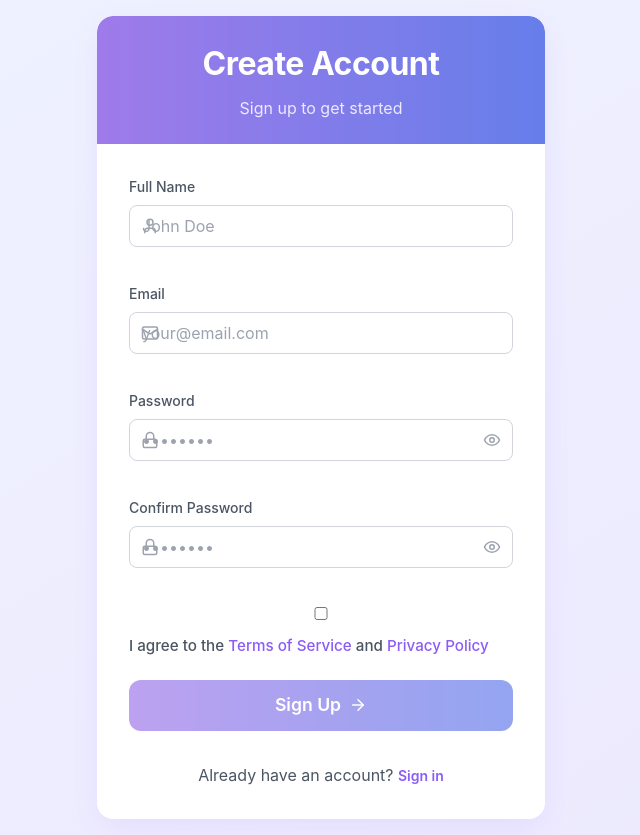
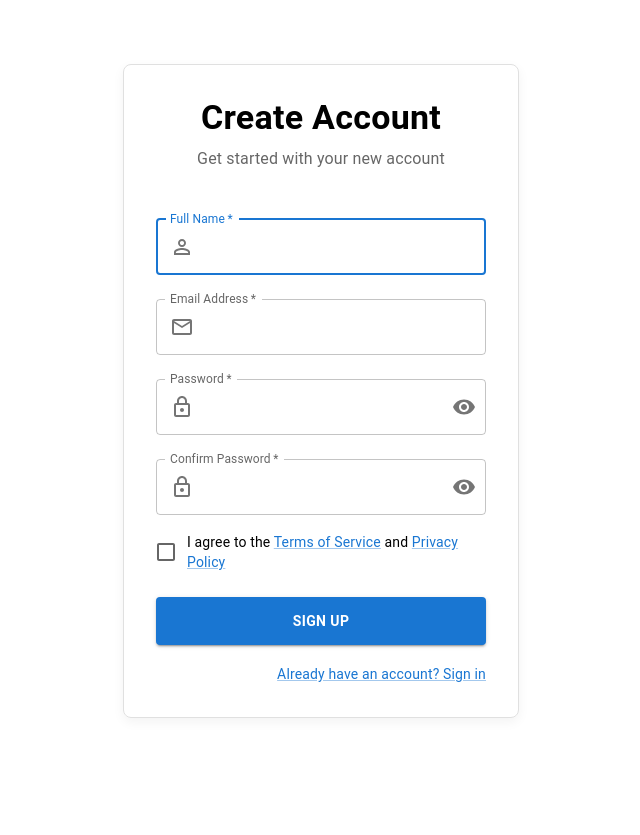
Before and after one commit to zidioteam6/Enterprise-Expense-Management1.1, a React (Create React App) app in the folder expense-management/: page /signup in a window 1280 px wide. Shown: the whole page, without its empty margins (319-959 px from the left). After the commit the page ends 800 px from the top, so only its background shows below. Built offline with nearby package versions, Linux system fonts and the light colour scheme.

Commit message:
Updateddependencies and refactor SignupPage and AdminDashboard components for improved UI and functionality. Upgrade @emotion and @mui packages for better styling and performance. Enhanced data fetching logic in AdminDashbo.

```diff
--- a/expense-management/src/pages/SignupPage.jsx
+++ b/expense-management/src/pages/SignupPage.jsx
@@ -1,6 +1,26 @@
 import React, { useState } from 'react';
-import { Link, useNavigate } from 'react-router-dom';
-import { User, Mail, Lock, EyeOff, Eye, ArrowRight } from 'lucide-react';
+import { Link as RouterLink, useNavigate } from 'react-router-dom';
+import {
+  Container,
+  Box,
+  Typography,
+  TextField,
+  Button,
+  Checkbox,
+  FormControlLabel,
+  Link,
+  Grid,
+  CircularProgress,
+  InputAdornment,
+  IconButton
+} from '@mui/material';
+import {
+  PersonOutline,
+  MailOutline,
+  LockOutlined,
+  Visibility,
+  VisibilityOff
+} from '@mui/icons-material';
 import { useAuth } from '../context/AuthContext';
 
 export default function SignupPage() {
@@ -24,6 +44,10 @@ export default function SignupPage() {
       setError("Passwords don't match!");
       return;
     }
+    if (!acceptTerms) {
+        setError("You must accept the terms and conditions.");
+        return;
+    }
 
     setIsSubmitting(true);
 
@@ -44,178 +68,162 @@ export default function SignupPage() {
   };
 
   return (
-    <div className="login-container">
-      <div className="login-card" style={{ padding: '0', boxShadow: '0 10px 32px -8px rgba(139,92,246,0.15)' }}>
-        <div className="login-header" style={{ borderTopLeftRadius: '1rem', borderTopRightRadius: '1rem' }}>
-          <h2 style={{ fontSize: '2rem', fontWeight: 'bold', letterSpacing: '-0.5px' }}>Create Account</h2>
-          <p style={{ fontSize: '1rem', marginTop: '0.5rem' }}>Sign up to get started</p>
-        </div>
-        <div className="login-form" style={{ padding: '2rem' }}>
-          <form onSubmit={handleSubmit} className="space-y-5">
+    <Container component="main" maxWidth="xs">
+      <Box
+        sx={{
+          marginTop: 8,
+          display: 'flex',
+          flexDirection: 'column',
+          alignItems: 'center',
+          p: 4,
+          border: '1px solid #e0e0e0',
+          borderRadius: 2,
+          boxShadow: '0 4px 12px rgba(0,0,0,0.05)'
+        }}
+      >
+        <Typography component="h1" variant="h4" sx={{ fontWeight: 'bold', mb: 1 }}>
+          Create Account
+        </Typography>
+        <Typography component="p" variant="body1" color="textSecondary" sx={{ mb: 3 }}>
+          Get started with your new account
+        </Typography>
+        <Box component="form" onSubmit={handleSubmit} noValidate sx={{ mt: 1 }}>
           {error && (
-              <div className="error-message" style={{ background: '#FEE2E2', color: '#B91C1C', borderRadius: '0.5rem', padding: '0.75rem 1rem', marginBottom: '1rem', fontWeight: 500, fontSize: '0.95rem', textAlign: 'center' }}>
+            <Typography color="error" align="center" sx={{ mb: 2 }}>
               {error}
-              </div>
+            </Typography>
           )}
-            {/* Full Name input */}
-            <div className="form-group">
-              <label htmlFor="fullName">Full Name</label>
-              <div className="input-container">
-                <span className="icon">
-                  <User size={18} />
-                </span>
-                <input
+          <TextField
+            margin="normal"
+            required
+            fullWidth
             id="fullName"
-                  type="text"
+            label="Full Name"
+            name="fullName"
+            autoComplete="name"
+            autoFocus
             value={fullName}
             onChange={(e) => setFullName(e.target.value)}
-                  placeholder="John Doe"
+            InputProps={{
+              startAdornment: (
+                <InputAdornment position="start">
+                  <PersonOutline />
+                </InputAdornment>
+              ),
+            }}
+          />
+          <TextField
+            margin="normal"
             required
-                  autoComplete="name"
-                />
-              </div>
-            </div>
-            {/* Email input */}
-            <div className="form-group">
-              <label htmlFor="email">Email</label>
-              <div className="input-container">
-                <span className="icon">
-                  <Mail size={18} />
-                </span>
-                <input
+            fullWidth
             id="email"
-                  type="email"
+            label="Email Address"
+            name="email"
+            autoComplete="email"
             value={email}
             onChange={(e) => setEmail(e.target.value)}
-                  placeholder="your@email.com"
+             InputProps={{
+              startAdornment: (
+                <InputAdornment position="start">
+                  <MailOutline />
+                </InputAdornment>
+              ),
+            }}
+          />
+          <TextField
+            margin="normal"
             required
-                  autoComplete="email"
-                />
-              </div>
-            </div>
-            {/* Password input */}
-            <div className="form-group">
-              <label htmlFor="password">Password</label>
-              <div className="input-container">
-                <span className="icon">
-                  <Lock size={18} />
-                </span>
-                <input
+            fullWidth
+            name="password"
+            label="Password"
+            type={showPassword ? 'text' : 'password'}
             id="password"
-                  type={showPassword ? 'text' : 'password'}
+            autoComplete="new-password"
             value={password}
             onChange={(e) => setPassword(e.target.value)}
-                  placeholder="••••••••"
+            InputProps={{
+              startAdornment: (
+                <InputAdornment position="start">
+                  <LockOutlined />
+                </InputAdornment>
+              ),
+              endAdornment: (
+                <InputAdornment position="end">
+                  <IconButton
+                    aria-label="toggle password visibility"
+                    onClick={() => setShowPassword(!showPassword)}
+                    edge="end"
+                  >
+                    {showPassword ? <VisibilityOff /> : <Visibility />}
+                  </IconButton>
+                </InputAdornment>
+              )
+            }}
+          />
+           <TextField
+            margin="normal"
             required
+            fullWidth
+            name="confirmPassword"
+            label="Confirm Password"
+            type={showConfirmPassword ? 'text' : 'password'}
+            id="confirmPassword"
             autoComplete="new-password"
-                />
-                <button
-                  type="button"
-                  className="toggle-password"
-                  onClick={() => setShowPassword(!showPassword)}
-                  tabIndex={-1}
-                  aria-label={showPassword ? 'Hide password' : 'Show password'}
-                >
-                  {showPassword ? <EyeOff size={18} /> : <Eye size={18} />}
-                </button>
-              </div>
-            </div>
-            {/* Confirm Password input */}
-            <div className="form-group">
-              <label htmlFor="confirmPassword">Confirm Password</label>
-              <div className="input-container">
-                <span className="icon">
-                  <Lock size={18} />
-                </span>
-                <input
-                  id="confirmPassword"
-                  type={showConfirmPassword ? 'text' : 'password'}
             value={confirmPassword}
             onChange={(e) => setConfirmPassword(e.target.value)}
-                  placeholder="••••••••"
-                  required
-                  autoComplete="new-password"
+            InputProps={{
+              startAdornment: (
+                <InputAdornment position="start">
+                  <LockOutlined />
+                </InputAdornment>
+              ),
+              endAdornment: (
+                <InputAdornment position="end">
+                  <IconButton
+                    aria-label="toggle confirm password visibility"
+                    onClick={() => setShowConfirmPassword(!showConfirmPassword)}
+                    edge="end"
+                  >
+                    {showConfirmPassword ? <VisibilityOff /> : <Visibility />}
+                  </IconButton>
+                </InputAdornment>
+              )
+            }}
           />
-                <button
-                  type="button"
-                  className="toggle-password"
-                  onClick={() => setShowConfirmPassword(!showConfirmPassword)}
-                  tabIndex={-1}
-                  aria-label={showConfirmPassword ? 'Hide password' : 'Show password'}
+          <FormControlLabel
+            control={<Checkbox value="allowExtraEmails" color="primary" checked={acceptTerms} onChange={(e) => setAcceptTerms(e.target.checked)} />}
+            label={
+                <Typography variant="body2">
+                    I agree to the{' '}
+                    <Link component={RouterLink} to="/terms" variant="body2">
+                        Terms of Service
+                    </Link>
+                    {' and '}
+                    <Link component={RouterLink} to="/privacy" variant="body2">
+                        Privacy Policy
+                    </Link>
+                </Typography>
+            }
+            sx={{ mt: 1 }}
+          />
+          <Button
+            type="submit"
+            fullWidth
+            variant="contained"
+            sx={{ mt: 3, mb: 2, py: 1.5, fontWeight: 'bold' }}
+            disabled={isSubmitting}
           >
-                  {showConfirmPassword ? <EyeOff size={18} /> : <Eye size={18} />}
-                </button>
-              </div>
-            </div>
-            {/* Terms and Conditions */}
-            <div className="form-group" style={{ marginBottom: '1.5rem' }}>
-              <label className="remember-me terms-checkbox" style={{ alignItems: 'flex-start', gap: '0.5rem', cursor: 'pointer' }}>
-                <input
-                  type="checkbox"
-                  checked={acceptTerms}
-                  onChange={(e) => setAcceptTerms(e.target.checked)}
-                  required
-                  style={{ accentColor: '#8B5CF6', marginTop: '0.2rem' }}
-                />
-                <span style={{ fontSize: '0.95rem', color: '#4B5563' }}>
-                  I agree to the{' '}
-                  <Link to="/terms" className="terms-link">Terms of Service</Link>{' '}and{' '}
-                  <Link to="/privacy" className="terms-link">Privacy Policy</Link>
-                </span>
-              </label>
-            </div>
-            {/* Submit button */}
-            <button
-              type="submit"
-              disabled={isSubmitting || !acceptTerms}
-              className="login-button"
-              style={{ fontSize: '1.1rem', fontWeight: 600, padding: '0.75rem 0', marginTop: '0.5rem', borderRadius: '0.75rem' }}
-            >
-              {isSubmitting ? (
-                <>
-                  <svg
-                    className="spinner"
-                    width="20"
-                    height="20"
-                    viewBox="0 0 24 24"
-                    xmlns="http://www.w3.org/2000/svg"
-                  >
-                    <circle
-                      className="opacity-25"
-                      cx="12"
-                      cy="12"
-                      r="10"
-                      stroke="currentColor"
-                      strokeWidth="4"
-                      fill="none"
-                    ></circle>
-                    <path
-                      className="opacity-75"
-                      fill="currentColor"
-                      d="M4 12a8 8 0 018-8V0C5.373 0 0 5.373 0 12h4zm2 5.291A7.962 7.962 0 014 12H0c0 3.042 1.135 5.824 3 7.938l3-2.647z"
-                    ></path>
-                  </svg>
-                  Processing...
-                </>
-              ) : (
-                <>
-                  Sign Up
-                  <ArrowRight style={{ marginLeft: '8px' }} size={18} />
-                </>
-              )}
-            </button>
-          </form>
-          {/* Sign in link */}
-          <div className="signup" style={{ marginTop: '2rem', fontSize: '1rem' }}>
-            <p>
-              Already have an account?{' '}
-              <Link to="/login" className="forgot-password" style={{ fontWeight: 600 }}>
-                Sign in
+            {isSubmitting ? <CircularProgress size={24} color="inherit" /> : 'Sign Up'}
+          </Button>
+          <Grid container justifyContent="flex-end">
+            <Grid item>
+              <Link component={RouterLink} to="/login" variant="body2">
+                Already have an account? Sign in
               </Link>
-            </p>
-          </div>
-        </div>
-      </div>
-    </div>
+            </Grid>
+          </Grid>
+        </Box>
+      </Box>
+    </Container>
   );
 }
```
Also changed, not shown: expense-management/package.json (+4 -4 lines), expense-management/src/pages/AdminDashboard.jsx (indentation only), 1 other file (tests, documents, lock files or other folders). Lines whose indentation alone changed are shown as unchanged.
